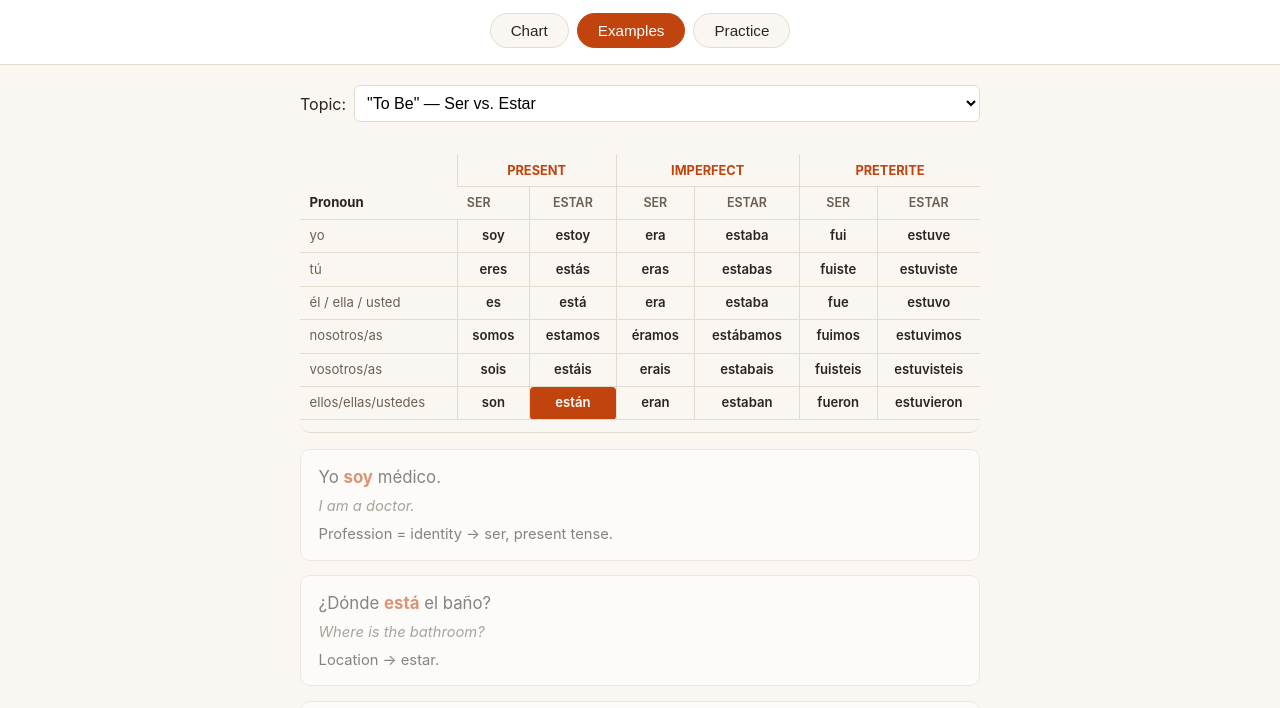
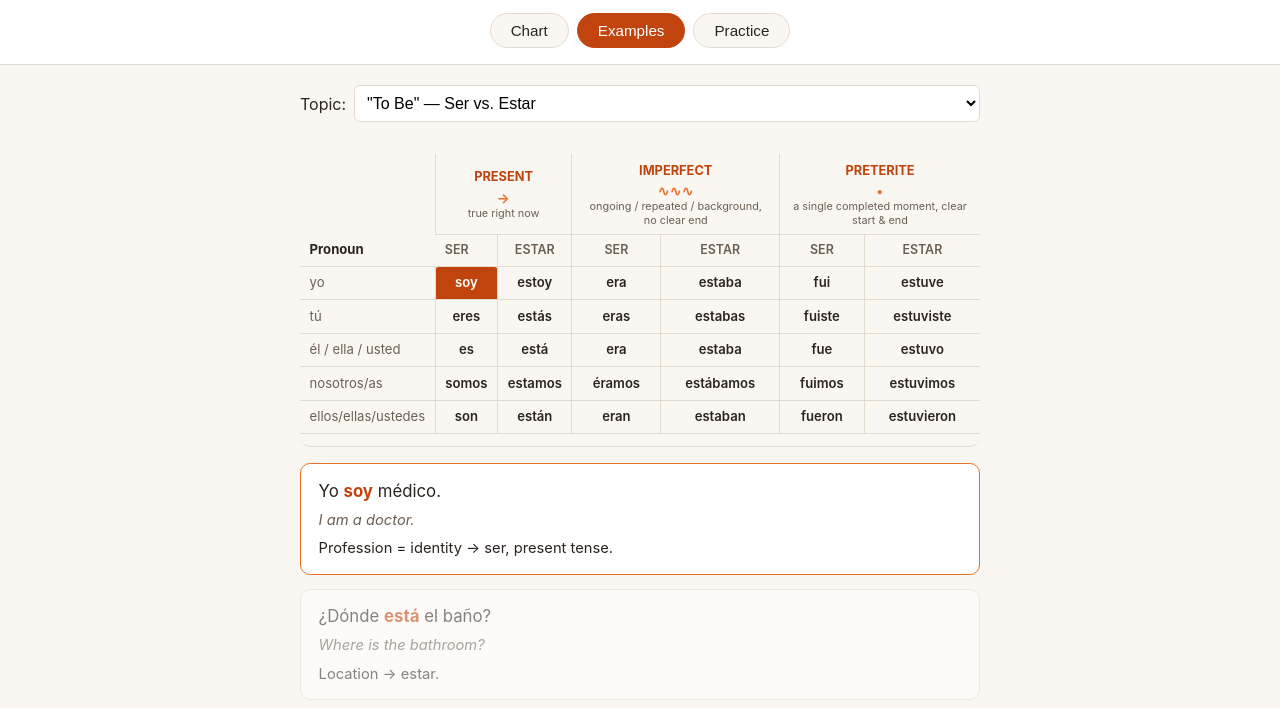
Before and after one commit to nemsi56/spanish, a plain HTML site: page index.html in a window 1280 px wide. Both pictures are taken after a click on the button "Examples". Shown: the part 92-800 px from the top of the page. Drawn offline with Linux system fonts and the light colour scheme.

Commit message:
Switch to Latin American Spanish, add tense icons, click-to-highlight examples
- Drop vosotros/as everywhere (pronouns, conjugation forms, drills) —
  ustedes now covers 2nd person plural throughout.
- Add a short icon + hint under each past-tense column header
  (∿∿∿ ongoing/background for imperfect, • single completed moment
  for preterite) so the distinction is visible at a glance.
- Examples view now highlights the chart cell on click instead of via
  scroll position, since scrolling couldn't reach the later cards.

Co-Authored-By: Claude Sonnet 5 <noreply@anthropic.com>

```diff
--- a/app.js
+++ b/app.js
@@ -3,7 +3,6 @@ let queue = [];
 let masteredCount = 0;
 let currentDrill = null;
 let answered = false;
-let exampleObserver = null;
 
 const topicSelect = document.getElementById("topic-select");
 const chartContent = document.getElementById("chart-content");
@@ -57,10 +56,13 @@ function buildCombinedTable(topic) {
   tenseHeaderRow.innerHTML = `<th class="corner" rowspan="2">Pronoun</th>`;
   topic.tenseOrder.forEach(tenseKey => {
     const label = topic.verbs[0].tenses[tenseKey].label;
+    const meta = topic.tenseMeta && topic.tenseMeta[tenseKey];
     const th = document.createElement("th");
     th.colSpan = topic.verbs.length;
     th.className = "tense-head";
-    th.textContent = label;
+    th.innerHTML = meta
+      ? `${label}<span class="tense-hint"><span class="tense-icon">${meta.icon}</span>${meta.hint}</span>`
+      : label;
     tenseHeaderRow.appendChild(th);
   });
   thead.appendChild(tenseHeaderRow);
@@ -143,7 +145,6 @@ function renderExamplesView() {
   examplesChartContent.appendChild(buildCombinedTable(currentTopic));
 
   examplesList.innerHTML = "";
-  if (exampleObserver) exampleObserver.disconnect();
 
   currentTopic.drills.forEach((drill, idx) => {
     const card = document.createElement("div");
@@ -158,25 +159,17 @@ function renderExamplesView() {
       <p class="example-translation">${drill.translation}</p>
       <p class="example-explanation">${drill.explanation}</p>
     `;
+    card.addEventListener("click", () => {
+      const { verb, tense, pronoun } = card.dataset;
+      highlightChartCell(verb, tense, pronoun);
+      examplesList.querySelectorAll(".example-card").forEach(c => c.classList.remove("active"));
+      card.classList.add("active");
+    });
     examplesList.appendChild(card);
   });
 
-  exampleObserver = new IntersectionObserver(onExampleIntersect, {
-    root: null,
-    rootMargin: "-35% 0px -55% 0px",
-    threshold: 0
-  });
-  examplesList.querySelectorAll(".example-card").forEach(card => exampleObserver.observe(card));
-}
-
-function onExampleIntersect(entries) {
-  entries.forEach(entry => {
-    if (!entry.isIntersecting) return;
-    const { verb, tense, pronoun } = entry.target.dataset;
-    highlightChartCell(verb, tense, pronoun);
-    examplesList.querySelectorAll(".example-card").forEach(c => c.classList.remove("active"));
-    entry.target.classList.add("active");
-  });
+  const firstCard = examplesList.querySelector(".example-card");
+  if (firstCard) firstCard.click();
 }
 
 function highlightChartCell(verb, tense, pronoun) {
--- a/data.js
+++ b/data.js
@@ -1,8 +1,13 @@
 // Data model: TOPICS is an array of topic objects.
-// Each topic has: id, title, pronouns[], verbs[], tenseOrder[], drills[]
+// Each topic has: id, title, pronouns[], tenseOrder[], tenseMeta{}, verbs[], drills[]
 //
-// verbs[i] = { key, label, usage[], tenses: { <tenseKey>: { label, note, forms[] } } }
-//   forms[] is aligned index-for-index with `pronouns`.
+// tenseMeta[tenseKey] = { icon, hint } — a short glyph + phrase shown under the
+// chart's column header so the reader can tell at a glance what kind of time
+// each tense represents (ongoing vs. a single completed point).
+//
+// verbs[i] = { key, label, usage[], tenses: { <tenseKey>: { label, forms[] } } }
+//   forms[] is aligned index-for-index with `pronouns`. Latin American Spanish
+//   only — no vosotros/as; ustedes covers 2nd person plural everywhere.
 //
 // drills[i] = { sentence, answer, options[], translation, explanation, verb, tense, pronounIndex }
 //   verb/tense/pronounIndex point at the exact chart cell this drill exercises,
@@ -12,8 +17,13 @@ const TOPICS = [
   {
     id: "ser-estar",
     title: '"To Be" — Ser vs. Estar',
-    pronouns: ["yo", "tú", "él / ella / usted", "nosotros/as", "vosotros/as", "ellos/ellas/ustedes"],
+    pronouns: ["yo", "tú", "él / ella / usted", "nosotros/as", "ellos/ellas/ustedes"],
     tenseOrder: ["present", "imperfect", "preterite"],
+    tenseMeta: {
+      present: { icon: "→", hint: "true right now" },
+      imperfect: { icon: "∿∿∿", hint: "ongoing / repeated / background, no clear end" },
+      preterite: { icon: "•", hint: "a single completed moment, clear start & end" }
+    },
     verbs: [
       {
         key: "ser",
@@ -25,9 +35,9 @@ const TOPICS = [
           "Origin ('soy de...') and material ('es de madera')."
         ],
         tenses: {
-          present: { label: "Present", forms: ["soy", "eres", "es", "somos", "sois", "son"] },
-          imperfect: { label: "Imperfect", note: "background, 'used to be'", forms: ["era", "eras", "era", "éramos", "erais", "eran"] },
-          preterite: { label: "Preterite", note: "rare with ser", forms: ["fui", "fuiste", "fue", "fuimos", "fuisteis", "fueron"] }
+          present: { label: "Present", forms: ["soy", "eres", "es", "somos", "son"] },
+          imperfect: { label: "Imperfect", forms: ["era", "eras", "era", "éramos", "eran"] },
+          preterite: { label: "Preterite", forms: ["fui", "fuiste", "fue", "fuimos", "fueron"] }
         }
       },
       {
@@ -40,9 +50,9 @@ const TOPICS = [
           "Mnemonic: PLACE + temporary Condition → ESTAR. Identity/characteristic/time → SER."
         ],
         tenses: {
-          present: { label: "Present", forms: ["estoy", "estás", "está", "estamos", "estáis", "están"] },
-          imperfect: { label: "Imperfect", note: "ongoing state", forms: ["estaba", "estabas", "estaba", "estábamos", "estabais", "estaban"] },
-          preterite: { label: "Preterite", note: "a completed change/moment", forms: ["estuve", "estuviste", "estuvo", "estuvimos", "estuvisteis", "estuvieron"] }
+          present: { label: "Present", forms: ["estoy", "estás", "está", "estamos", "están"] },
+          imperfect: { label: "Imperfect", forms: ["estaba", "estabas", "estaba", "estábamos", "estaban"] },
+          preterite: { label: "Preterite", forms: ["estuve", "estuviste", "estuvo", "estuvimos", "estuvieron"] }
         }
       }
     ],
@@ -54,7 +64,7 @@ const TOPICS = [
       { sentence: "Nosotros ___ de México.", answer: "somos", options: ["somos", "estamos", "fuimos", "estábamos"], translation: "We are from Mexico.", explanation: "Origin → ser.", verb: "ser", tense: "present", pronounIndex: 3 },
       { sentence: "La fiesta ___ en mi casa.", answer: "es", options: ["es", "está", "fue", "estuvo"], translation: "The party is at my house.", explanation: "Where an event takes place → ser (not location of an object, but of the event itself).", verb: "ser", tense: "present", pronounIndex: 2 },
       { sentence: "El café ___ frío.", answer: "está", options: ["está", "es", "estuvo", "fue"], translation: "The coffee is cold.", explanation: "Temporary state → estar.", verb: "estar", tense: "present", pronounIndex: 2 },
-      { sentence: "Mis padres ___ profesores.", answer: "son", options: ["son", "están", "fueron", "estaban"], translation: "My parents are teachers.", explanation: "Profession → ser.", verb: "ser", tense: "present", pronounIndex: 5 },
+      { sentence: "Mis padres ___ profesores.", answer: "son", options: ["son", "están", "fueron", "estaban"], translation: "My parents are teachers.", explanation: "Profession → ser.", verb: "ser", tense: "present", pronounIndex: 4 },
       { sentence: "Ayer yo ___ en Madrid.", answer: "estuve", options: ["estuve", "fui", "era", "estaba"], translation: "Yesterday I was in Madrid.", explanation: "A completed location/state in the past → estar, preterite.", verb: "estar", tense: "preterite", pronounIndex: 0 },
       { sentence: "Cuando era niño, ___ muy tímido.", answer: "era", options: ["era", "estaba", "fui", "estuve"], translation: "When I was a kid, I was very shy.", explanation: "Ongoing background trait in the past → ser, imperfect.", verb: "ser", tense: "imperfect", pronounIndex: 0 },
       { sentence: "¿Cómo ___ (tú)?", answer: "estás", options: ["estás", "eres", "fuiste", "eras"], translation: "How are you (feeling)?", explanation: "Asking about current state/mood → estar.", verb: "estar", tense: "present", pronounIndex: 1 },
@@ -63,8 +73,8 @@ const TOPICS = [
       { sentence: "Nosotros ___ estudiando toda la noche.", answer: "estuvimos", options: ["estuvimos", "fuimos", "somos", "éramos"], translation: "We were studying all night.", explanation: "estar + gerund for ongoing action, completed period → preterite of estar.", verb: "estar", tense: "preterite", pronounIndex: 3 },
       { sentence: "La mesa ___ de madera.", answer: "es", options: ["es", "está", "fue", "estuvo"], translation: "The table is made of wood.", explanation: "Material → ser.", verb: "ser", tense: "present", pronounIndex: 2 },
       { sentence: "El niño ___ enfermo ayer.", answer: "estuvo", options: ["estuvo", "fue", "era", "es"], translation: "The boy was sick yesterday.", explanation: "A temporary condition that started/ended → estar, preterite.", verb: "estar", tense: "preterite", pronounIndex: 2 },
-      { sentence: "Vosotros ___ mis mejores amigos.", answer: "sois", options: ["sois", "estáis", "fuisteis", "erais"], translation: "You all are my best friends.", explanation: "Relationship/identity → ser.", verb: "ser", tense: "present", pronounIndex: 4 },
-      { sentence: "Ustedes ___ muy ocupados esta semana.", answer: "están", options: ["están", "son", "estuvieron", "fueron"], translation: "You all are very busy this week.", explanation: "Temporary condition, present → estar.", verb: "estar", tense: "present", pronounIndex: 5 }
+      { sentence: "Ustedes ___ muy ocupados esta semana.", answer: "están", options: ["están", "son", "estuvieron", "fueron"], translation: "You all are very busy this week.", explanation: "Temporary condition, present → estar.", verb: "estar", tense: "present", pronounIndex: 4 },
+      { sentence: "Mis abuelos ___ de Colombia.", answer: "son", options: ["son", "están", "fueron", "estaban"], translation: "My grandparents are from Colombia.", explanation: "Origin → ser, present.", verb: "ser", tense: "present", pronounIndex: 4 }
     ]
   }
 ];
--- a/style.css
+++ b/style.css
@@ -164,6 +164,25 @@ table.conj-combined thead th.tense-head {
   border-bottom: 1px solid var(--border);
 }
 
+.tense-hint {
+  display: block;
+  margin-top: 0.2rem;
+  color: var(--muted);
+  font-size: 0.68rem;
+  text-transform: none;
+  font-weight: 400;
+  white-space: normal;
+  line-height: 1.25;
+}
+
+.tense-icon {
+  display: block;
+  color: var(--accent-light);
+  font-size: 0.85rem;
+  letter-spacing: 0.05em;
+  font-weight: 700;
+}
+
 table.conj-combined thead th.verb-head {
   color: var(--muted);
   font-size: 0.78rem;
@@ -231,7 +250,12 @@ table.conj-combined td.form.highlight-cell {
   border-radius: var(--radius);
   padding: 0.9rem 1.1rem;
   opacity: 0.55;
+  cursor: pointer;
   transition: opacity 0.25s ease, border-color 0.25s ease;
+}
+
+.example-card:hover {
+  opacity: 0.8;
 }
 
 .example-card.active {
```
